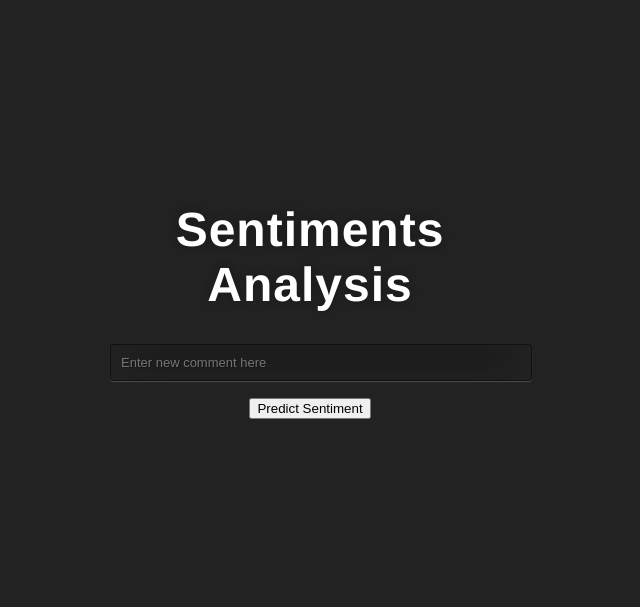
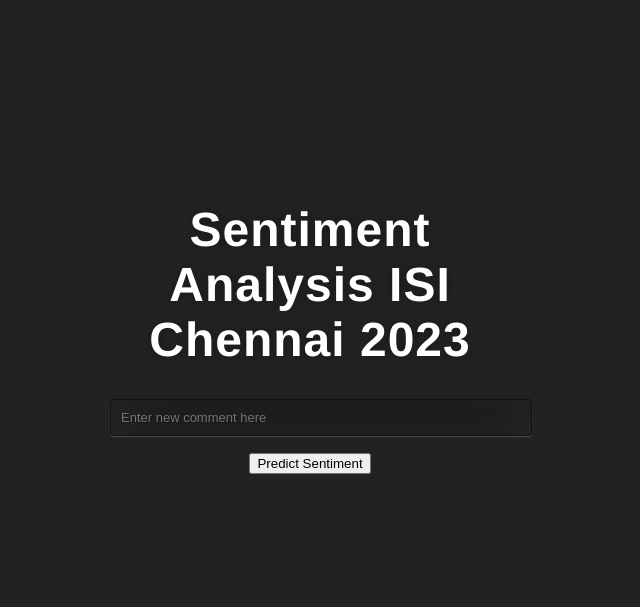
Before and after one commit to abdulwahed98/NLP-YouTube-Comments-Sentiment-Analysis, a Flask app: template templates/index.html in a window 1280 px wide. Shown: the top 607 px of the page, without its empty margins (316-956 px from the left). Run offline with Flask 3, Linux system fonts and the light colour scheme; the template is opened without the code that fills it, so the values that code supplies are empty; parts of the project's set-up code (start-up, migrations or seed data) failed here and were passed over.

Commit message:
Update index.html

```diff
--- a/templates/index.html
+++ b/templates/index.html
@@ -2,7 +2,7 @@
 <html >
 <head>
   <meta charset="UTF-8">
-  <title>Deployment Tutorial 1</title>
+  <title>Sentiment Analysis ISI Chennai 2023</title>
   <link href='https://fonts.googleapis.com/css?family=Pacifico' rel='stylesheet' type='text/css'>
 <link href='https://fonts.googleapis.com/css?family=Arimo' rel='stylesheet' type='text/css'>
 <link href='https://fonts.googleapis.com/css?family=Hind:300' rel='stylesheet' type='text/css'>
@@ -13,7 +13,7 @@
 
 <body style="background: #222;">
  <div class="login">
-	<h1>Sentiments Analysis</h1>
+	<h1>Sentiment Analysis ISI Chennai 2023</h1>
 
      <!-- Main Input For Receiving Query to our ML -->
 
```
